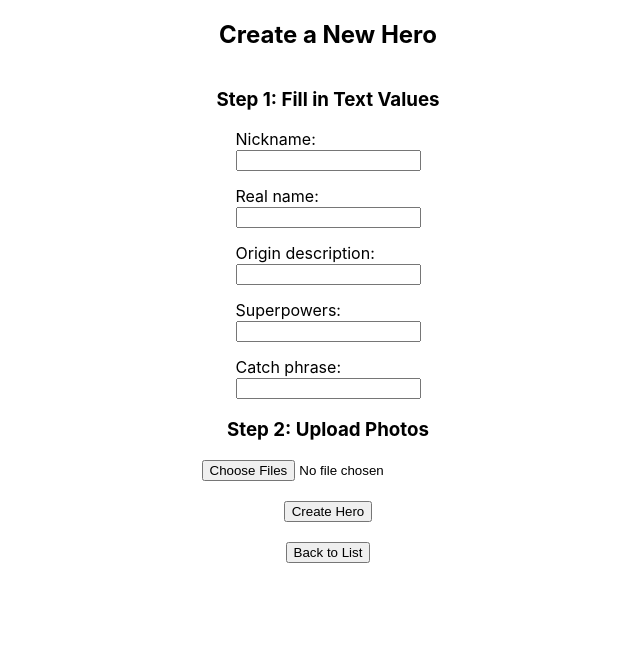
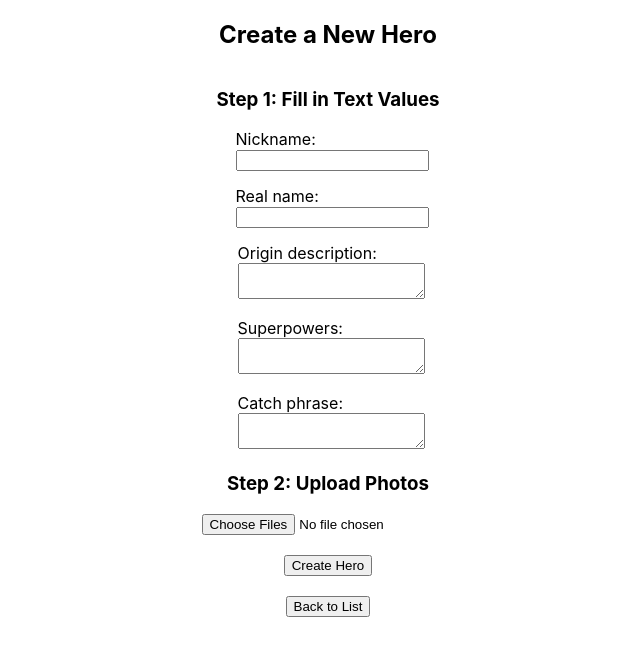
Before and after one commit to SwiftXLight/js-ninjas-task-fe, a React (Create React App) app: page /create in a window 1280 px wide. Shown: the top 656 px of the page, without its empty margins (312-952 px from the left). Built offline with nearby package versions, Linux system fonts and the light colour scheme.

Commit message:
feat: improved styles

```diff
--- a/src/components/CreateHero/index.tsx
+++ b/src/components/CreateHero/index.tsx
@@ -14,7 +14,7 @@ function CreateHero() {
   });
   const [photos, setPhotos] = useState<File[]>([]);
 
-  const handleTextValueChange = (e: React.ChangeEvent<HTMLInputElement>): void => {
+  const handleTextValueChange = (e: React.ChangeEvent<HTMLInputElement | HTMLTextAreaElement>): void => {
     const { name, value } = e.target;
     setTextValues((prevValues) => ({ ...prevValues, [name]: value }));
   };
@@ -56,6 +56,7 @@ function CreateHero() {
             <input
               type="text"
               name="nickname"
+              className='input'
               value={textValues.nickname}
               onChange={handleTextValueChange}
             />
@@ -66,6 +67,7 @@ function CreateHero() {
             <input
               type="text"
               name="realName"
+              className='input'
               value={textValues.realName}
               onChange={handleTextValueChange}
             />
@@ -73,31 +75,31 @@ function CreateHero() {
           <label>
             Origin description:
             <br />
-            <input
-              type="text"
+            <textarea
               name="originDescription"
               value={textValues.originDescription}
               onChange={handleTextValueChange}
+              className='textarea'
             />
           </label>
           <label>
             Superpowers:
             <br />
-            <input
-              type="text"
+            <textarea
               name="superpowers"
               value={textValues.superpowers}
               onChange={handleTextValueChange}
+              className='textarea'
             />
           </label>
           <label>
             Catch phrase:
             <br />
-            <input
-              type="text"
+            <textarea
               name="catchPhrase"
               value={textValues.catchPhrase}
               onChange={handleTextValueChange}
+              className='textarea'
             />
           </label>
         </form>
--- a/src/components/CreateHero/styles.css
+++ b/src/components/CreateHero/styles.css
@@ -11,6 +11,15 @@
     gap: 15px;
 }
 
+.textarea {
+    width: 100%;
+    resize: vertical;
+}
+
+.input {
+    width: 100%;
+}
+
 .load-file-wrapper {
     display: flex;
     flex-direction: column;
--- a/src/components/EditHero/index.tsx
+++ b/src/components/EditHero/index.tsx
@@ -38,7 +38,7 @@ function EditHero() {
     fetchHeroDetails();
   }, [id]);
 
-  const handleTextValueChange = (e: React.ChangeEvent<HTMLInputElement>): void => {
+  const handleTextValueChange = (e: React.ChangeEvent<HTMLInputElement | HTMLTextAreaElement>): void => {
     const { name, value } = e.target;
     setTextValues((prevValues) => ({ ...prevValues, [name]: value }));
   };
@@ -99,6 +99,7 @@ function EditHero() {
             <input
               type="text"
               name="nickname"
+              className='input'
               value={textValues.nickname}
               onChange={handleTextValueChange}
             />
@@ -109,6 +110,7 @@ function EditHero() {
             <input
               type="text"
               name="realName"
+              className='input'
               value={textValues.realName}
               onChange={handleTextValueChange}
             />
@@ -116,9 +118,9 @@ function EditHero() {
           <label>
             Origin description:
             <br />
-            <input
-              type="text"
+            <textarea
               name="originDescription"
+              className='textarea'
               value={textValues.originDescription}
               onChange={handleTextValueChange}
             />
@@ -126,9 +128,9 @@ function EditHero() {
           <label>
             Superpowers:
             <br />
-            <input
-              type="text"
+            <textarea
               name="superpowers"
+              className='textarea'
               value={textValues.superpowers}
               onChange={handleTextValueChange}
             />
@@ -136,9 +138,9 @@ function EditHero() {
           <label>
             Catch phrase:
             <br />
-            <input
-              type="text"
+            <textarea
               name="catchPhrase"
+              className='textarea'
               value={textValues.catchPhrase}
               onChange={handleTextValueChange}
             />
--- a/src/components/EditHero/styles.css
+++ b/src/components/EditHero/styles.css
@@ -10,6 +10,15 @@
     flex-direction: column;
     align-items: center;
     gap: 15px;
+}
+
+.textarea {
+    width: 100%;
+    resize: vertical;
+}
+
+.input {
+    width: 100%;
 }
 
 .load-file-wrapper {
--- a/src/components/Hero/index.tsx
+++ b/src/components/Hero/index.tsx
@@ -37,11 +37,11 @@ function HeroDetails() {
 
   return (
     <div className='hero-wrapper'>
-      <h2>{hero.nickname}</h2>
-      <p>Real Name: {hero.realName}</p>
-      <p>Origin Description: {hero.originDescription}</p>
-      <p>Superpowers: {hero.superpowers}</p>
-      <p>Catch Phrase: {hero.catchPhrase}</p>
+      <h2 className='description'>{hero.nickname}</h2>
+      <p className='description'>Real Name: {hero.realName}</p>
+      <p className='description'>Origin Description: {hero.originDescription}</p>
+      <p className='description'>Superpowers: {hero.superpowers}</p>
+      <p className='description'>Catch Phrase: {hero.catchPhrase}</p>
       <div className="hero-images">
         {hero.images && hero.images.map((image, index) => (
           <img
--- a/src/components/Hero/styles.css
+++ b/src/components/Hero/styles.css
@@ -2,6 +2,14 @@
     display: flex;
     flex-direction: column;
     align-items: center;
+    max-width: 300px;
+    margin: 0 auto;
+    word-wrap: break-word;
+    text-align: center;
+}
+
+.description {
+    max-width: 300px;
 }
 
 .btn {
```
